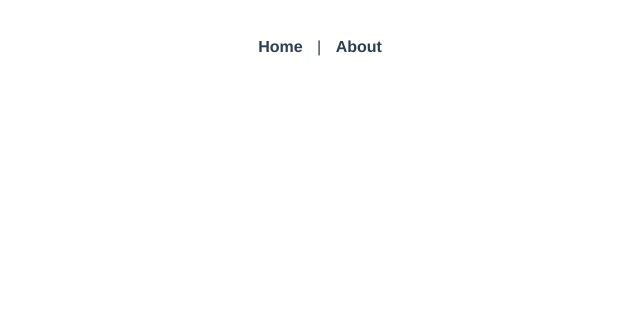
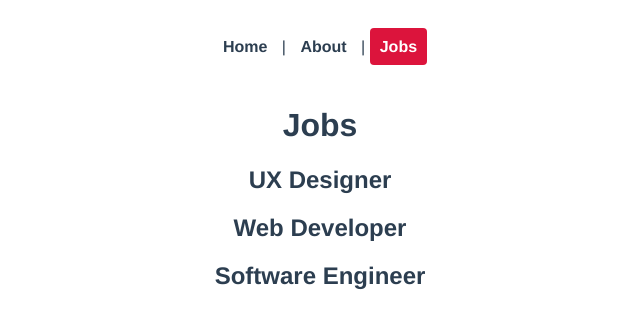
Before and after one commit to anthonygilbertt/vue-jobs-app, a Vue app: page /jobs in a window 1280 px wide. Before the commit this address had no page. Shown: the top 328 px of the page, without its empty margins (320-960 px from the left). Built offline with nearby package versions, Linux system fonts and the light colour scheme.

Commit message:
Added sub vue directory for sub-pages

```diff
--- a/src/App.vue
+++ b/src/App.vue
@@ -1,7 +1,8 @@
 <template>
   <div id="nav">
     <router-link to="/">Home</router-link> |
-    <router-link :to="{ name: 'About'}">About</router-link>
+    <router-link :to="{ name: 'About'}">About</router-link> |
+    <router-link :to="{ name: 'Jobs'}">Jobs</router-link>
   </div>
   <router-view/>
 </template>
--- a/src/router/index.js
+++ b/src/router/index.js
@@ -1,6 +1,7 @@
 import { createRouter, createWebHistory } from 'vue-router'
 import Home from '../views/Home.vue'
 import About from '../views/About.vue'
+import Jobs from '../views/jobs/Jobs.vue'
 
 const routes = [
   {
@@ -12,6 +13,11 @@
     path: '/about',
     name: 'About',
     component: About
+  },
+  {
+    path: '/jobs',
+    name: 'Jobs',
+    component: Jobs
   }
 ]
 
--- /dev/null
+++ b/src/views/jobs/Jobs.vue
@@ -0,0 +1,24 @@
+<template>
+  <h1>Jobs</h1>
+  <div v-for="job in jobs" :key="job.id">
+    <h2>{{ job.title}}</h2>
+  </div>
+</template>
+
+<script>
+export default {
+    data() {
+        return {
+            jobs: [
+                { title: 'UX Designer', id: 1, details: 'lorem' },
+                { title: 'Web Developer', id: 2, details: 'lorem' },
+                { title: 'Software Engineer', id: 3,details: 'lorem' },
+            ]
+        }
+    }
+}
+</script>
+
+<style>
+
+</style>
```
Also changed, not shown: src/views/jobs/JobsDetail.vue (added, +13 -0 lines).
